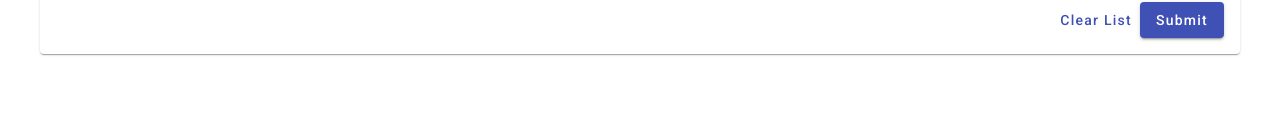
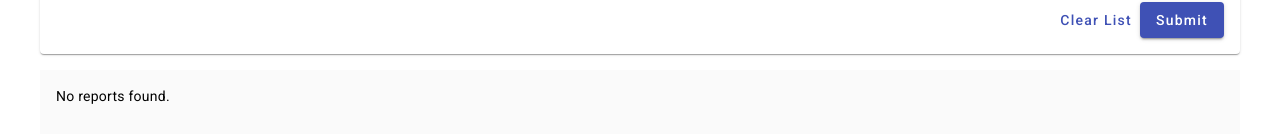
Before and after one commit to riska777/deadline-casestudy, an Angular app: page / in a window 1280 px wide. Shown: the part 228-368 px from the top of the page. Built offline with nearby package versions, Linux system fonts and the light colour scheme.

Commit message:
feat: update report list

```diff
--- a/src/app/components/report/report-list/report-list.component.html
+++ b/src/app/components/report/report-list/report-list.component.html
@@ -1,7 +1,7 @@
-<ng-container *ngIf="deadlineList$ | async as deadlineList">
-    <div class="c-report-list" *ngIf="deadlineList.length">
+<div class="c-report-list">
+    <ng-container *ngIf="(deadlineList$ | async)?.length; else emptyReportList">
         <mat-list role="list">
-            <mat-list-item role="listitem" *ngFor="let deadline of deadlineList">
+            <mat-list-item role="listitem" *ngFor="let deadline of deadlineList$ | async">
                 {{ deadline | json }}
                 <span matListItemTitle>Problem Report</span>
                 <span matListItemIcon>🔥</span>
@@ -14,5 +14,8 @@
                 </span>
             </mat-list-item>
         </mat-list>
-    </div>
-</ng-container>
+    </ng-container>
+    <ng-template #emptyReportList>
+        <p>No reports found.</p>
+    </ng-template>
+</div>
--- a/src/app/components/report/report-list/report-list.component.ts
+++ b/src/app/components/report/report-list/report-list.component.ts
@@ -1,5 +1,5 @@
 import { Component } from '@angular/core';
-import { Observable, fromEvent, map, startWith } from 'rxjs';
+import { catchError, fromEvent, map, Observable, of, startWith } from 'rxjs';
 import { STORAGE_KEY_PROBLEM } from 'src/app/config/config';
 import { Deadline } from 'src/app/models/deadline.interface';
 import { LocalstorageService } from 'src/app/services/localstorage.service';
@@ -10,15 +10,16 @@ import { LocalstorageService } from 'src/app/services/localstorage.service';
   styleUrls: ['./report-list.component.scss']
 })
 export class ReportListComponent {
-
+  public deadlineList$: Observable<Deadline[]> = of([]);
   private dataUpdated$ = fromEvent(window, 'dataUpdated');
 
   constructor (
     private lsService: LocalstorageService
-  ) { }
+  ) {
+    this.deadlineList$ = this.dataUpdated$.pipe(
+      startWith(true),
+      map(dataUpdated => this.lsService.getListValue<Deadline>(STORAGE_KEY_PROBLEM))
+    );
+  }
 
-  public deadlineList$: Observable<Deadline[]> = this.dataUpdated$.pipe(
-    startWith(true),
-    map(dataUpdated => this.lsService.getListValue<Deadline>(STORAGE_KEY_PROBLEM))
-  );
 }
```
